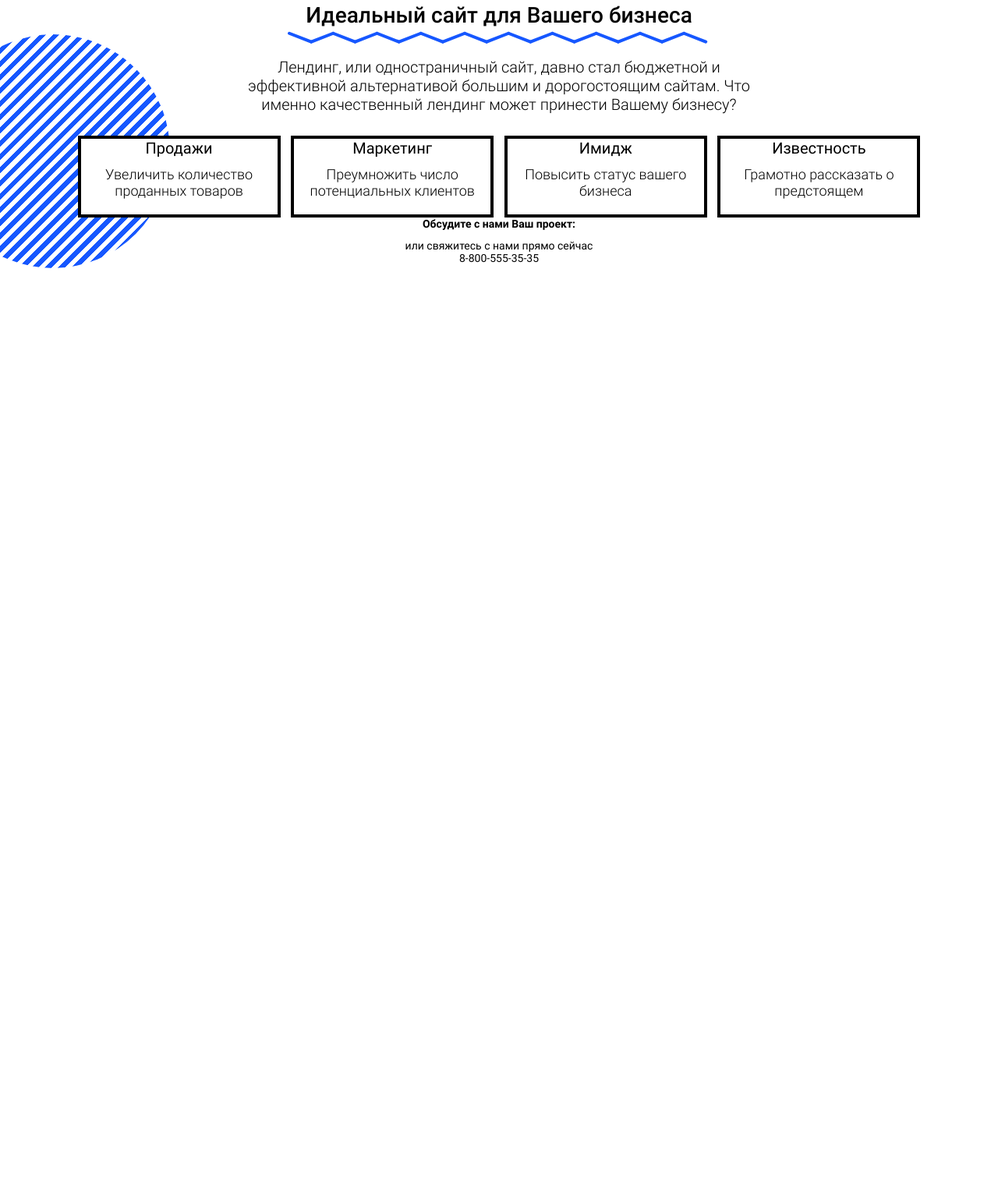
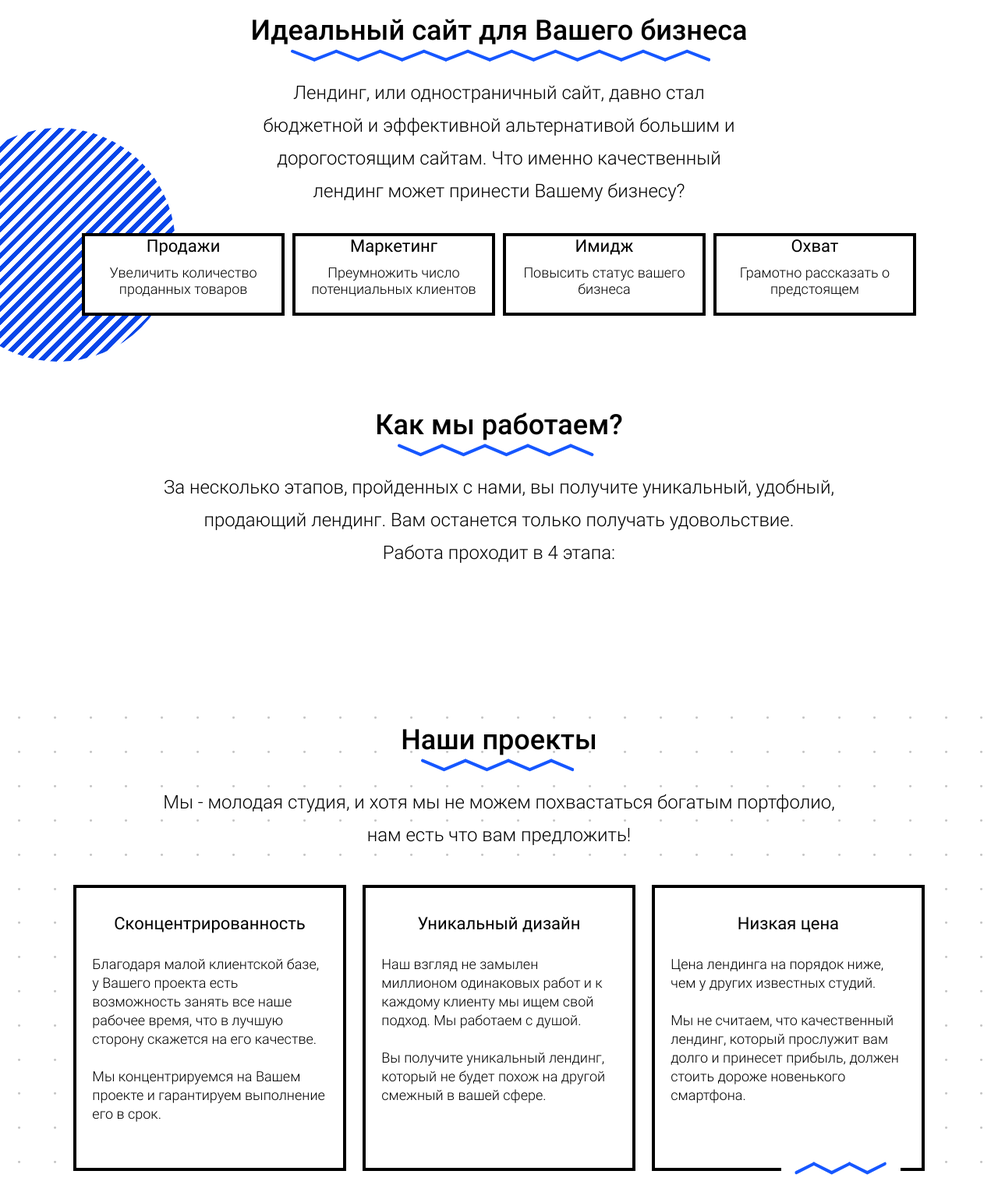
Before and after one commit to MaksimZhatkin/onset, a website: page build/index.html in a window 1280 px wide. Shown: the part 872-2392 px from the top of the page at 78% size. Before the commit the page ends 1216 px from the top, so only its background shows below. Drawn offline with Linux system fonts and the light colour scheme.

Commit message:
work on styles work on layout loaded svg-files work on styles main color changes loaded svg-files

```diff
--- /dev/null
+++ b/src/styles/advantages.scss
@@ -0,0 +1,59 @@
+.advantages {
+padding-top: 2rem;
+padding-bottom: 11.333rem;
+
+	&__title {
+		&::after {
+				content: "";
+				background: no-repeat url("../svg/snake-3.svg");
+				width: 197px;
+				height: 17px;
+				position: absolute;
+				left: 25px;
+				bottom: -20px;
+		}
+	}
+
+	&__subtitle {
+		max-width: 60rem;
+	}
+
+	&-list {
+		display: flex;
+		flex-wrap: wrap;
+		justify-content: center;
+	}
+
+	&-card {
+		position: relative;
+		border: 4px solid $black;
+		background-color: $white;
+		margin: 1rem 0.7rem;
+		max-width: 23.333rem;
+		padding: 2.2rem 1.355rem;
+
+		&:last-child::after {
+			content: "";
+			position: absolute;
+			background: no-repeat center url("../svg/snake-4.svg"), $white;
+			width: 153px;
+			height: 52px;
+			right: 27px;
+			bottom: -27px;
+		}
+
+		&__title {
+				font-size: 1.466rem;
+				font-weight: 400;
+				margin-bottom: 1.866rem;
+				text-align: center;
+		}
+
+		&__description {
+			font-size: 1.2rem;
+			font-weight: 300;
+			line-height: 1.6rem;
+			margin-bottom: 1.6rem;
+		}
+	}
+}
--- a/src/styles/buttons.scss
+++ b/src/styles/buttons.scss
@@ -1,10 +1,11 @@
 .button {
-	padding: 6px 15px;
+	display: inline-block;
+	padding: 0.4rem 1rem;
 	font-weight: bold;
 	text-align: center;
 
 	&_intro {
-		padding: 13px 22px
+		padding: 0.866rem 1.466rem;
 	}
 
 	&_blue {
--- a/src/styles/features.scss
+++ b/src/styles/features.scss
@@ -1,56 +1,69 @@
 .features {
+margin-bottom: 114px;
 
+	&__title {
+		&::after {
+			content: "";
+			background: no-repeat url("../svg/snake-1.svg");
+			width: 538px;
+			height: 17px;
+			position: absolute;
+			left: 52px;
+			bottom: -20px;
+		}
+	}
 
 	&__subtitle {
-		max-width: 650px;
+		max-width: 43.3rem;
 	}
 
 	&-list {
 		display: flex;
-		justify-content: space-around;
+		justify-content: center;
 		flex-direction: row;
 		flex-wrap: wrap;
+
 		position: relative;
 
 		&::before {
 			content: " ";
-
 			width: 300px;
 			height: 300px;
-
 			position: absolute;
 			z-index: -1;
 			top: -130px;
 			left: -175px;
-
 			background: repeating-linear-gradient(to top left,
-									$primary-color, $primary-color 6px, white 6px, white 12px);
+									 $primary-color, $primary-color 6px,
+									 white 6px, white 12px);
 			border-radius: 50%;
 		}
 	}
 
 	&-card {
 		border: solid 4px $black;
-		flex-basis: 260px;
+		background-color: $white;
 		display: flex;
 		flex-direction: column;
+		max-width: 17.333rem;
 		align-items: center;
-		padding-bottom: 20px;
-		background-color: $white;
+		padding-bottom: 1.333rem;
+		margin: 0.333rem 0.333rem;
 	}
 
 	&-description {
 		text-align: center;
 
 		&__title {
-			font-size: 20px;
+			font-size: 1.466rem;
 			font-weight: 400;
-			margin-bottom: 11px;
+			margin-bottom: 0.733rem;
+			text-align: center;
 		}
 
 		&__subtitle {
 			font-weight: 300;
-			font-size: 18px;
+			font-size: 1.2rem;
 		}
 	}
 }
--- a/src/styles/helpers.scss
+++ b/src/styles/helpers.scss
@@ -1,10 +1,9 @@
 .container {
 	width: 100%;
-	max-width: 1120px;
-	padding: 0 1%;
+	max-width: 1140px;
+	padding: 0 0.8rem;
 	margin: 0 auto;
 	position: relative;
-	text-align: center;
 }
 
 .flex-center{
@@ -22,25 +21,17 @@
 }
 
 .title {
-	font-size: 28px;
+	font-size: 2.4rem;
 	font-weight: 500;
-	margin-bottom: 38px;
+	margin-bottom: 2.533rem;
 	position: relative;
-
-	&::after {
-		content: "";
-		background: no-repeat url("../svg/snake-1.svg");
-		width: calc(100% + 46px);
-		height: 16px;
-		position: absolute;
-		left: -23px;
-		bottom: -20px;
-	}
+	text-align: center;
 }
 
 .subtitle {
 		text-align: center;
 		font-weight: 300;
-		font-size: 20px;
-		margin-bottom: 28px;
+		font-size: 1.6rem;
+		margin-bottom: 1.866rem;
+		line-height: 2.8rem;
 }
--- a/src/styles/intro.scss
+++ b/src/styles/intro.scss
@@ -1,24 +1,24 @@
 .intro {
 	display: flex;
 	align-items: center;
-	height: 700px;
-	margin-bottom: 100px;
-	background: center right no-repeat url('../img/intro-img.png');
+	height: 46.666rem;
+	margin-bottom: 7.6rem;
+	background: center right  no-repeat url('../img/intro-img.png');
 
 	&__content {
-		max-width: 550px
+		max-width: 46rem;
 	}
 
 	&__title {
-		font-size: 48px;
-		margin-bottom: 47px;
-		background-color: $white;
+		font-size: 5.333rem;
+		margin-bottom: 2.533rem;
 	}
 
 	&__about {
 		font-weight: 300;
-		font-size: 20px;
-		background-color: $white;
-		margin-bottom: 69px;
+		font-size: 1.6rem;
+		margin-bottom: 2.533rem;
+		max-width: 33.333rem;
+		line-height: 2.8rem;
 	}
 }
--- /dev/null
+++ b/src/styles/main-footer.scss
@@ -0,0 +1,3 @@
+.footer {
+
+}
--- a/src/styles/main-header.scss
+++ b/src/styles/main-header.scss
@@ -2,9 +2,7 @@
 	width: 100%;
 	top: 0;
 	position: sticky;
-
-	border-bottom: solid 2px #eee;
-
+	border-bottom: 2px solid #eee;
 	background-color: $white;
 	z-index: 999;
 }
@@ -18,9 +16,10 @@
 
 	&-list {
 		display: flex;
+		flex-wrap: wrap;
 		justify-content: space-between;
 		align-items: center;
-		padding: 19px 0;
+		padding: 1.266rem 0;
 
 		&__item{
 			font-weight: 600;
--- a/src/styles/main.scss
+++ b/src/styles/main.scss
@@ -1,8 +1,11 @@
+html {
+	font-family: "Roboto", "Arial", sans-serif;
+	font-size: 15px;
+}
+
 body{
 	margin: 0;
 	padding: 0;
-	font-family: "Roboto", "Arial", sans-serif;
-	font-size: 14px;
 }
 
 * {
@@ -29,3 +32,7 @@ ul {
 @import "main-header.scss";
 @import "intro.scss";
 @import "features.scss";
+@import "stages.scss";
+@import "advantages.scss";
+@import "main-footer.scss";
+@import "secondary-footer.scss";
--- /dev/null
+++ b/src/styles/secondary-footer.scss
@@ -0,0 +1,5 @@
+.secondary-footer {
+	background-color: $primary-color;
+	border-top: 2px solid #eee;
+	padding: 1rem;
+}
--- /dev/null
+++ b/src/styles/stages.scss
@@ -0,0 +1,19 @@
+.stages {
+margin-bottom: 9.333rem;
+
+	&__title {
+		&::after {
+			content: "";
+			background: no-repeat url("../svg/snake-2.svg");
+			width: 307px;
+			height: 17px;
+			position: absolute;
+			left: 28px;
+			bottom: -20px;
+		}
+	}
+
+	&__subtitle {
+		max-width: 60.666rem;
+	}
+}
--- a/src/styles/variables.scss
+++ b/src/styles/variables.scss
@@ -1,3 +1,3 @@
 $white: #ffffff;
 $black: #000000;
-$primary-color: #1657FF;
+$primary-color: #0746EA;
```
Also changed, not shown: build/css/main.css, build/index.html, build/svg/logo-white.svg (added), build/svg/snake-2.svg (added), build/svg/snake-3.svg (added), build/svg/snake-4.svg (added), src/vectors/logo-white.svg (added), src/vectors/snake-2.svg (added), src/vectors/snake-3.svg (added), src/vectors/snake-4.svg (added).
